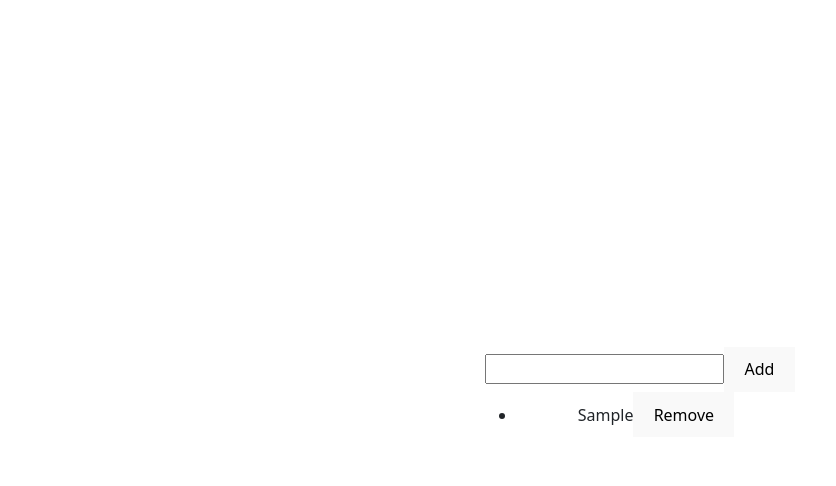
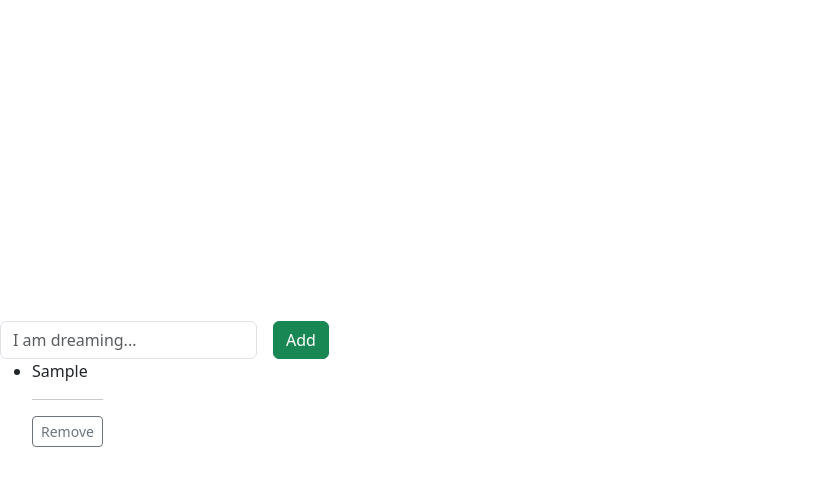
Before and after one commit to Ula-Lysenko/React_HOMEWORKS, a React (Vite) app in the folder src/react_app/: page / in a window 1280 px wide. Both pictures are taken after typing "Sample" into the empty fields and a click on the button "Add". Shown: the top 486 px of the page, without its empty margins (0-836 px from the left). Built offline with nearby package versions, Linux system fonts and the light colour scheme.

Commit message:
hw 97 updated

```diff
--- a/src/react_app/src/App.jsx
+++ b/src/react_app/src/App.jsx
@@ -1,5 +1,3 @@
-import './App.css'
-
 import TodoBox from "./components/TodoBox.jsx";
 
 function App() {
@@ -9,10 +7,9 @@ function App() {
       <div className='App'>
         <TodoBox />
       </div>
-
-
     </>
   )
+
 }
 
 export default App
--- a/src/react_app/src/components/Item.jsx
+++ b/src/react_app/src/components/Item.jsx
@@ -1,9 +1,10 @@
-import React, {Component} from "react";
+import React from "react";
 
 const Item =({task, onRemove}) => (
     <li>
         {task}
-        <button onClick={onRemove}>Remove</button>
+        <hr/>
+        <button type='button' className='btn btn-sm btn-outline-secondary' onClick={onRemove}>Remove</button>
     </li>
 );
 
--- a/src/react_app/src/components/TodoBox.jsx
+++ b/src/react_app/src/components/TodoBox.jsx
@@ -11,7 +11,8 @@ class TodoBox extends Component {
         };
     }
 
-    handleAddNote = () => {
+    handleAddNote = (e) => {
+        e.preventDefault();
         const {todoNotes, inputValue} = this.state;
         if (inputValue.trim()) {
             const newNote = {
@@ -25,9 +26,10 @@ class TodoBox extends Component {
         }
     }
 
-    handleRemoveNote = (id) => () => {
-        const {todoNotes} = this.state;
-        const updatedNotes = todoNotes.filter((note) => note.id !== id);
+    handleRemoveNote = (id) => (e) => {
+        e.preventDefault();
+        const oldState = structuredClone(this.state);
+        const updatedNotes = oldState.todoNotes.filter((note) => note.id !== id);
         this.setState({todoNotes: updatedNotes});
     }
 
@@ -40,19 +42,28 @@ class TodoBox extends Component {
 
         return(
             <>
-                <div>
+                <div className='mb-3'>
+                    <form className='d-flex'>
+                        <div className='me-3'>
                             <input
                                 type='text'
                                 value={inputValue}
+                                className='form-control'
                                 onChange={this.handleInputChange}
-                    placeholder=''
+                                placeholder='I am dreaming...'
                             />
-                    <button onClick={this.handleAddNote}>Add</button>
+                        </div>
+                        <button type='submit' className='btn btn-success' onClick={this.handleAddNote}>Add</button>
+                    </form>
+                    <div className='row'>
+                        <div className='col-auto'>
                             <ul>
                                 {todoNotes.map((note) => (
-                            <Item key={note.id} task={note.task} onRemove={this.handleRemoveNote(note.id)} />
+                                    <Item key={note.id} task={note.task} onRemove={this.handleRemoveNote(note.id)}/>
                                 ))}
                             </ul>
+                        </div>
+                    </div>
                 </div>
             </>
         );
--- a/src/react_app/src/utils/Utils.js
+++ b/src/react_app/src/utils/Utils.js
@@ -1,3 +1,3 @@
 export const uniqueId = () => {
-    return Math.random().toString(36).substr(2, 3);
+    return Math.random().toString(36).slice(2, 5);
 };
```
Also changed, not shown: 1 other file (tests, documents, lock files or other folders). Lines whose indentation alone changed are shown as unchanged.
